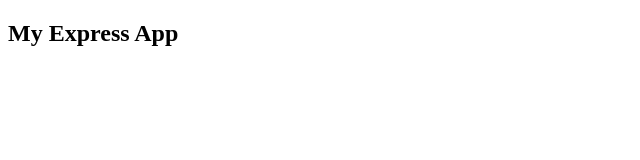
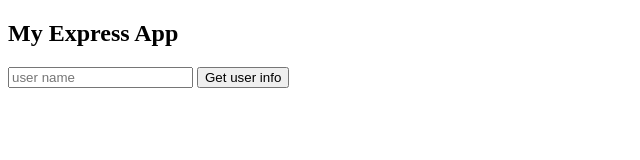
Before and after one commit to mrkwapo/myexpressapp, a website: page public/index.html in a window 1280 px wide. Shown: the whole page, without its empty margins (0-640 px from the left). Drawn offline with nearby package versions, Linux system fonts and the light colour scheme.

Commit message:
updated express app

```diff
--- a/package.json
+++ b/package.json
@@ -6,11 +6,11 @@
   "scripts": {
     "test": "echo \"Error: no test specified\" && exit 1",
     "dev": "nodemon server.js"
-
   },
   "author": "Nate Kwapo",
   "license": "ISC",
   "dependencies": {
+    "body-parser": "^1.19.0",
     "express": "^4.16.4",
     "nodemon": "^1.19.0"
   }
--- a/public/index.html
+++ b/public/index.html
@@ -5,10 +5,16 @@
     <meta name="viewport" content="width=device-width, initial-scale=1.0">
     <meta http-equiv="X-UA-Compatible" content="ie=edge">
     <title>My Express App</title>
+    <script src="https://cdnjs.cloudflare.com/ajax/libs/axios/0.18.0/axios.min.js"></script>
     <script type="text/javascript" src="script.js"></script>
     <link rel="stylesheet" href="style.css" type="text/css" />
 </head>
 <body>
     <h2>My Express App</h2>
+    <input placeholder="user name"  id="userName" type="text"/>
+    <button onclick="getUserInfo()">Get user info</button>
+    <p id="userInfo"></p>
+
+
 </body>
 </html>
--- a/public/script.js
+++ b/public/script.js
@@ -1 +1,16 @@
-console.log("script is working");
+function getUserInfo(){
+  const input = document.getElementById("userName").value;
+  const url = "/showprofile/" + input;
+
+  axios.get(url)
+  .then(response => {
+      document.getElementById("userInfo").innerHTML = response.data;
+
+  })
+
+  function getUserInfo() {
+ const input = document.getElementById("userName").value;
+ console.log(input)
+}
+
+};
--- a/server.js
+++ b/server.js
@@ -3,7 +3,7 @@ const app = express()
 const port = process.env.PORT||8080
 
 app.use('/', express.static("public"));
-//this always uses the first matching the toute used in browser
+//this always uses the first matching the route used in browser
 app.get('/', function(req, res){
     res.send('I love my life')
 })
```
Also changed, not shown: 1 other file.
